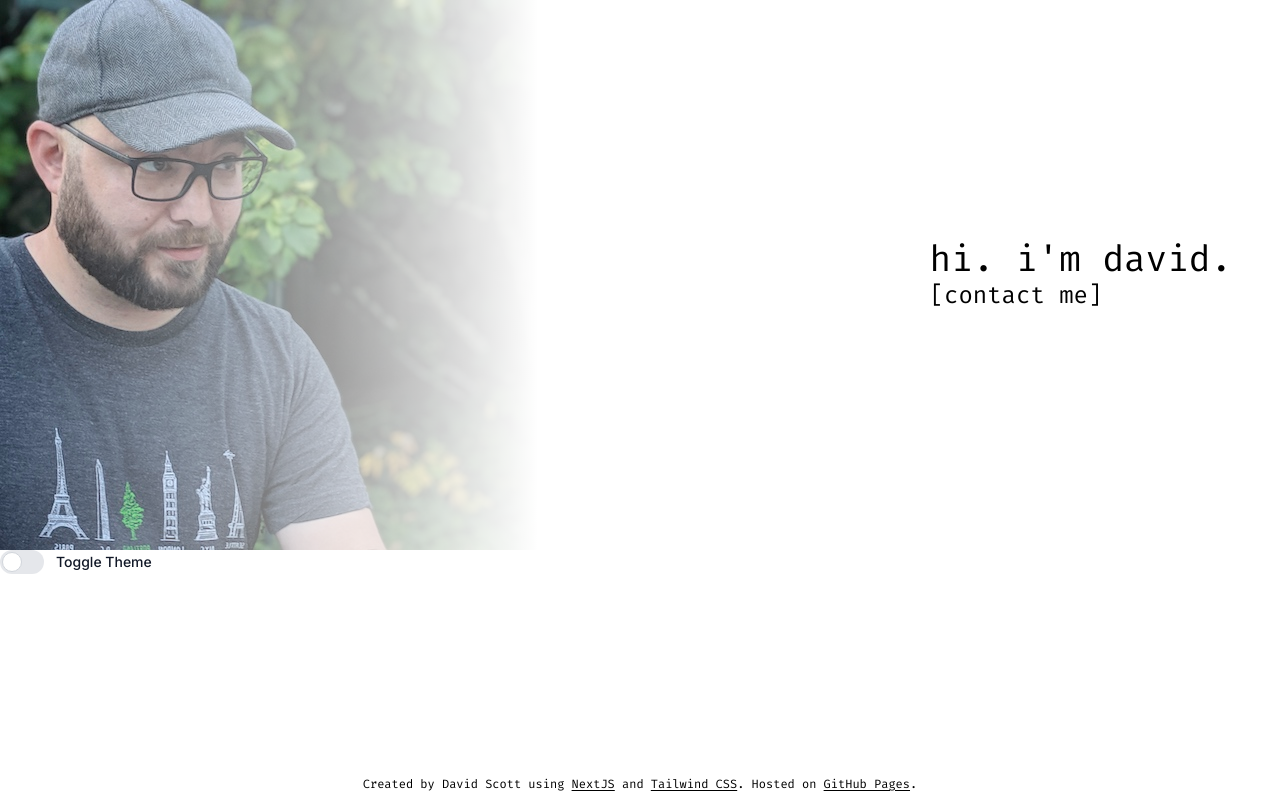
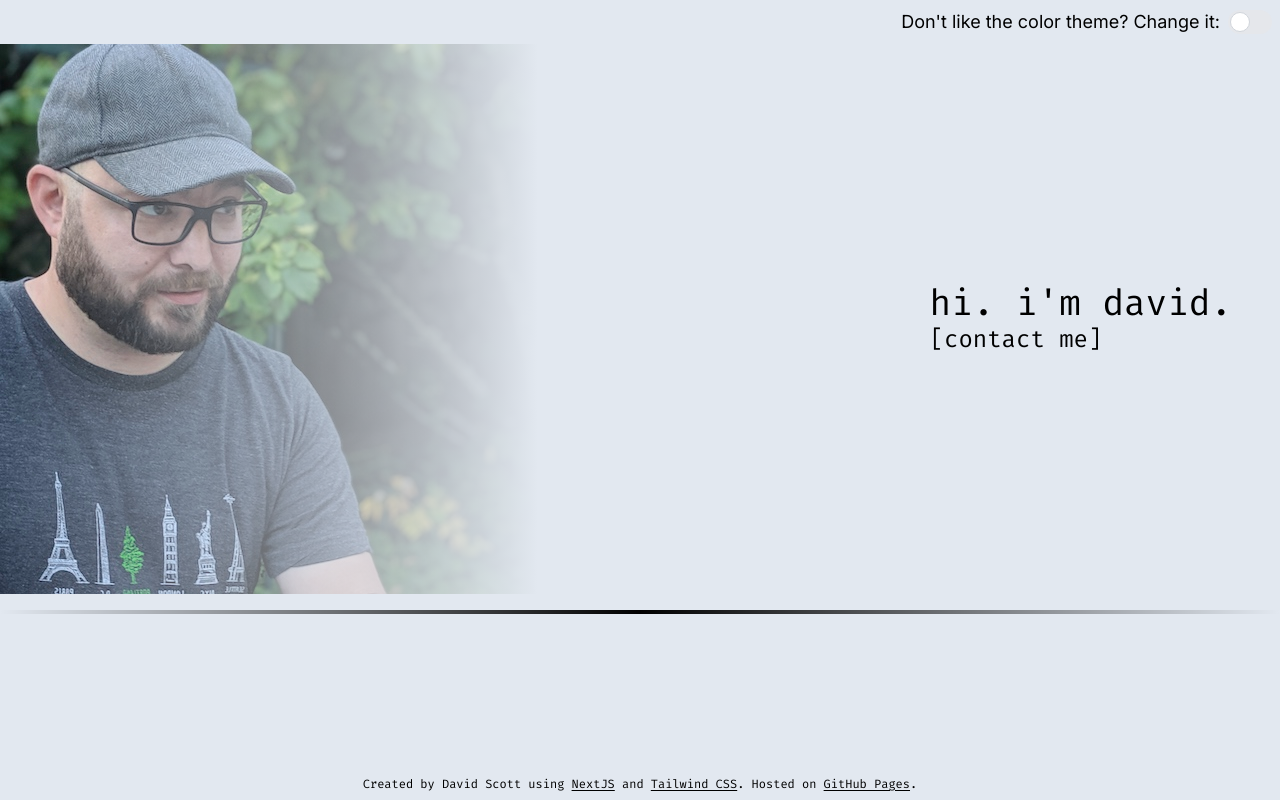
Before and after one commit to scottydoesdev/scottydoesdev.github.io, a Next.js app: page / in a window 1280 px wide. Built offline with nearby package versions, Linux system fonts and the light colour scheme.

Commit message:
Style up the theme selector, add separator, various fixes

```diff
--- a/src/app/footer.js
+++ b/src/app/footer.js
@@ -5,8 +5,8 @@ const fira_code = Fira_Code({ subsets: ['latin'] })
 
 export default function Footer() {
   return (
-    <div className={`${fira_code.className} absolute bottom-2 w-full flex justify-center items-center text-xs`}>
-      <span>
+    <div className={`${fira_code.className} absolute bottom-2 w-full flex text-xs`}>
+      <span className="w-full text-center">
         Created by David Scott using{' '}
         <CustomLink url="https://nextjs.org/" text="NextJS"/>
         {' '}and{' '}
--- a/src/app/layout.js
+++ b/src/app/layout.js
@@ -12,7 +12,7 @@ export const metadata = {
 export default function RootLayout({ children }) {
   return (
     <html lang="en">
-      <body className={inter.className}>{children}</body>
+      <body className={`${inter.className} bg-slate-200 dark:bg-black text-black dark:text-white`}>{children}</body>
     </html>
   )
 }
--- a/src/app/page.js
+++ b/src/app/page.js
@@ -4,13 +4,15 @@ import SelfieLayout from './selfie-layout'
 import Footer from './footer'
 import ThemeToggle from './theme-toggle'
 import { ThemeProvider } from './theme-context'
+import Separator from './separator'
 
 export default function Home() {
   return (
     <ThemeProvider>
-      <main className="bg-white dark:bg-black text-black dark:text-white h-screen">
+      <main>
+        <ThemeToggle />
         <SelfieLayout imageUrl="/main-image.jpeg"/>
-        <ThemeToggle />
+        <Separator />
         <Footer />
       </main>
     </ThemeProvider>
--- a/src/app/selfie-layout.js
+++ b/src/app/selfie-layout.js
@@ -15,7 +15,7 @@ export default function SelfieLayout({ imageUrl }) {
           height={650}
           priority
         />
-        <div className="absolute inset-0 bg-gradient-to-r from-transparent dark:to-black to-white" />
+        <div className="absolute inset-0 bg-gradient-to-r from-transparent dark:to-black to-slate-200" />
       </div>
       <div className="items-center">
         <div className={`${fira_code.className} text-2xl md:text-4xl md:pr-12`}>{"hi. i'm david."}</div>
--- /dev/null
+++ b/src/app/separator.js
@@ -0,0 +1,5 @@
+export default function Separator() {
+  return (
+    <hr className="mx-auto w-9/10 h-1 my-4 border-0 bg-gradient-to-r from-transparent via-black to-transparent dark:via-white" />
+  );
+}
--- a/src/app/theme-toggle.js
+++ b/src/app/theme-toggle.js
@@ -4,10 +4,12 @@ export default function ThemeToggle() {
   const { theme, setTheme } = useTheme();
 
   return (
-    <label className="relative inline-flex items-center cursor-pointer">
-      <input type="checkbox" value="" className="sr-only peer" onClick={() => setTheme(theme === 'light' ? 'dark' : 'light')}></input>
-      <div className="w-11 h-6 bg-gray-200 rounded-full peer dark:bg-gray-700 peer-checked:after:translate-x-full peer-checked:after:border-white after:content-[''] after:absolute after:top-[2px] after:left-[2px] after:bg-white after:border-gray-300 after:border after:rounded-full after:h-5 after:w-5 after:transition-all dark:border-gray-600 peer-checked:bg-blue-600"></div>
-      <span className="ml-3 text-sm font-medium text-gray-900 dark:text-gray-300">Toggle Theme</span>
-    </label>
+    <div className="flex justify-center sm:justify-end items-center my-2 pr-2">
+      <p className="mr-2 text-lg">{"Don't like the color theme? Change it:"}</p>
+      <label className="relative inline-flex items-center cursor-pointer">
+        <input type="checkbox" value="" className="sr-only peer" onClick={() => setTheme(theme === 'light' ? 'dark' : 'light')}></input>
+        <div className="w-11 h-6 bg-gray-200 rounded-full peer dark:bg-gray-700 peer-checked:after:translate-x-full peer-checked:after:border-white after:content-[''] after:absolute after:top-[2px] after:left-[2px] after:bg-white after:border-gray-300 after:border after:rounded-full after:h-5 after:w-5 after:transition-all dark:border-gray-600 peer-checked:bg-blue-600"></div>
+      </label>
+    </div>
   );
 }
```
